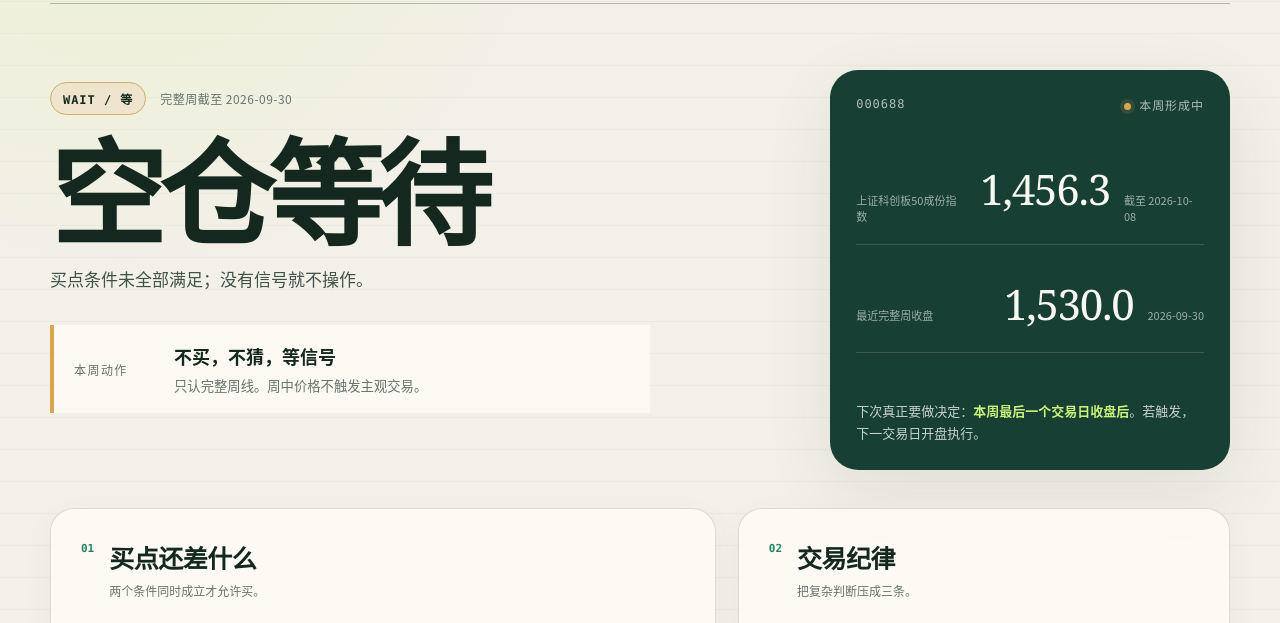
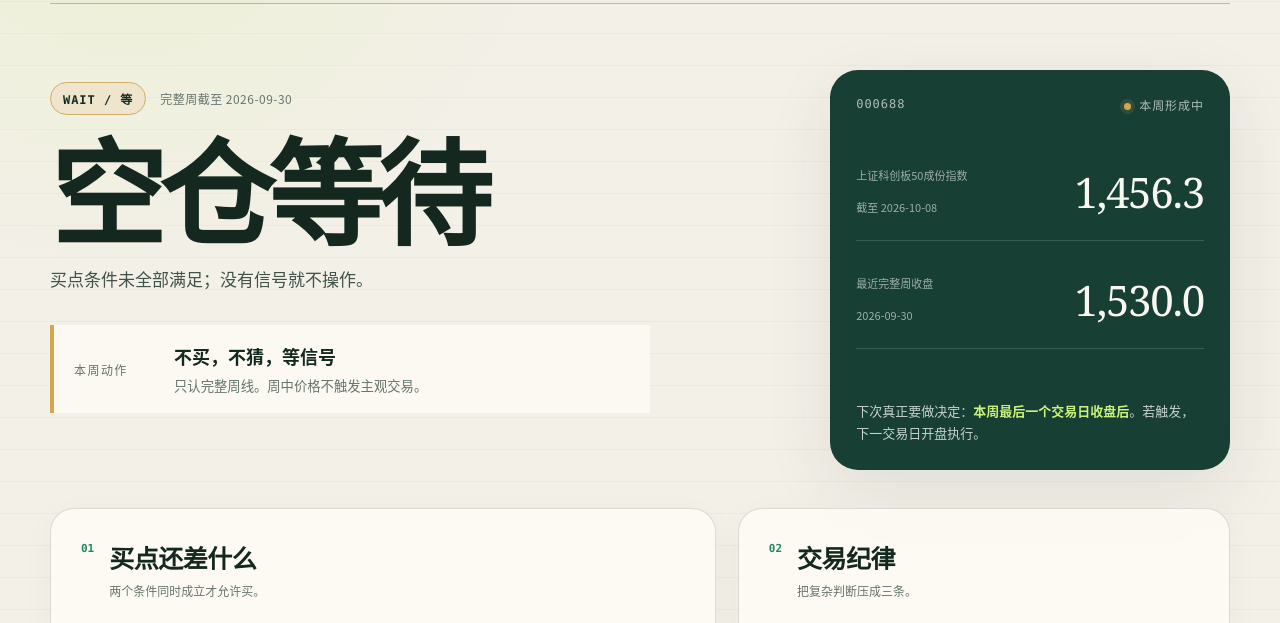
Before and after one commit to li-fujian/li-fujian.github.io, a plain HTML site: page kc50-weekly/index.html in a window 1280 px wide. Shown: the part 159-782 px from the top of the page. Drawn offline with Linux system fonts and the light colour scheme.

Commit message:
Fix KC50 quote card wrapping and chart price placement.
The index name and as-of date were breaking inside the side card, and the latest close sat under the chart peak.

Co-authored-by: Cursor <cursoragent@cursor.com>

```diff
--- a/kc50-weekly/index.html
+++ b/kc50-weekly/index.html
@@ -218,8 +218,7 @@ h1 {
 }
 
 .quote-header,
-.quote-main,
-.quote-main > div {
+.quote-main {
   display: flex;
 }
 
@@ -250,9 +249,11 @@ h1 {
 }
 
 .quote-main > div {
-  align-items: baseline;
-  justify-content: space-between;
-  gap: 14px;
+  display: grid;
+  grid-template-columns: minmax(0, 1fr) auto;
+  align-items: center;
+  column-gap: 16px;
+  row-gap: 6px;
   padding-bottom: 20px;
   border-bottom: 1px solid rgba(255, 255, 255, 0.15);
 }
@@ -261,14 +262,21 @@ h1 {
 .quote-main span {
   color: rgba(255, 255, 255, 0.58);
   font-size: 11px;
+  line-height: 1.4;
+}
+
+.quote-main span {
+  white-space: nowrap;
 }
 
 .quote-main strong {
-  margin-left: auto;
+  grid-row: span 2;
+  grid-column: 2;
   font-family: Georgia, "Songti SC", serif;
   font-size: 42px;
   font-weight: 500;
   letter-spacing: -0.03em;
+  white-space: nowrap;
 }
 
 .quote-card > p {
@@ -628,8 +636,9 @@ h1 {
 
 .chart-axis {
   display: grid;
-  grid-template-columns: 1fr auto 1fr;
-  align-items: center;
+  grid-template-columns: 1fr auto auto;
+  column-gap: 14px;
+  align-items: baseline;
   margin-top: 10px;
   color: var(--muted);
   font-family: ui-monospace, SFMono-Regular, Menlo, monospace;
@@ -870,15 +879,6 @@ footer p {
     border-radius: 20px;
   }
 
-  .quote-main > div {
-    display: grid;
-    grid-template-columns: 1fr auto;
-  }
-
-  .quote-main strong {
-    grid-row: span 2;
-  }
-
   .condition {
     grid-template-columns: 28px 1fr;
   }
```
